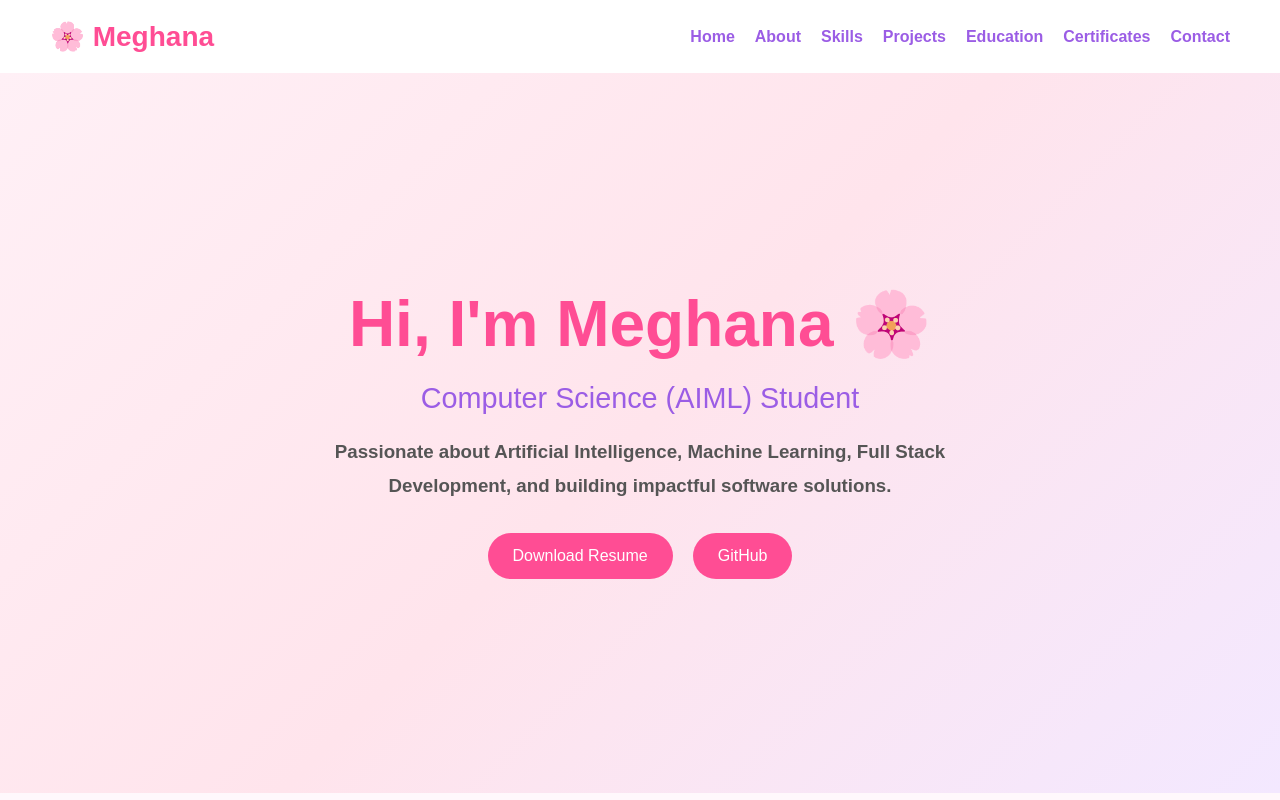
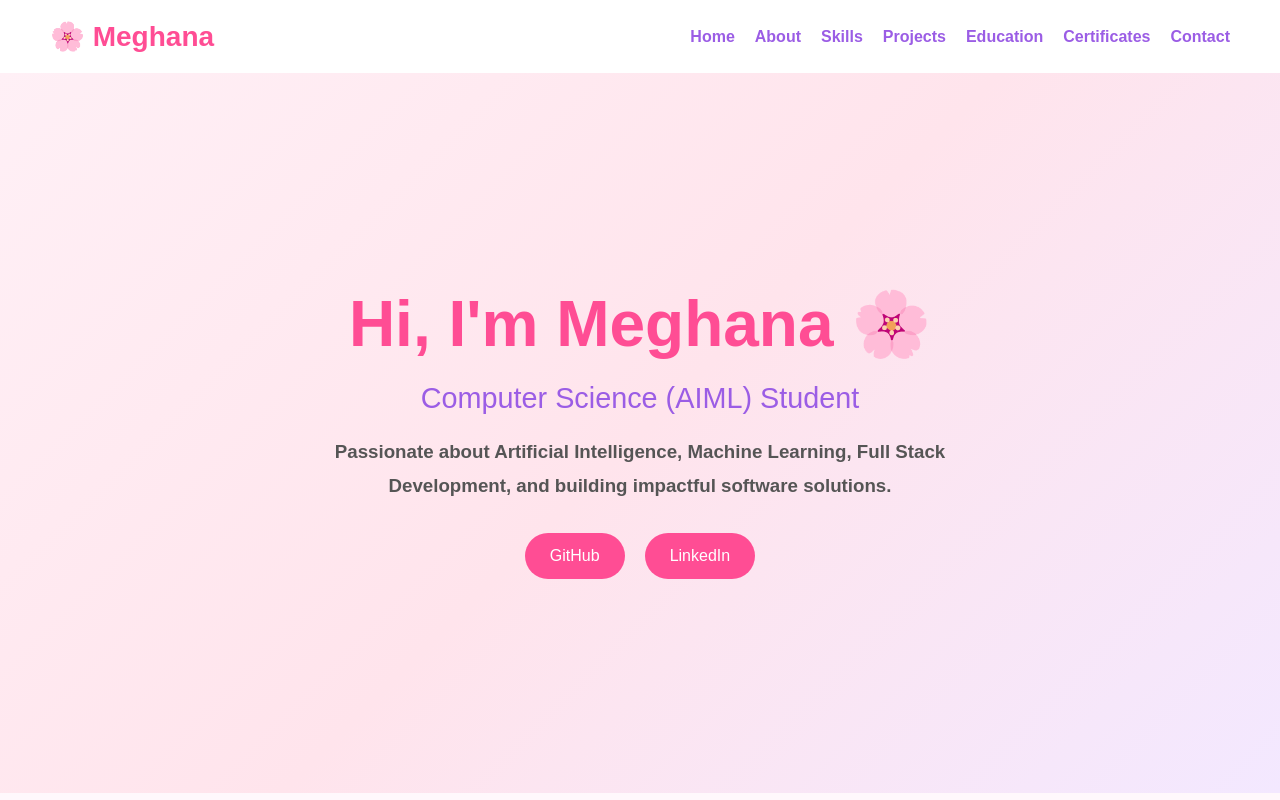
Before and after one commit to meghanamattapllay/portfolio, a React (Vite) app: page /#/ in a window 1280 px wide. Built offline with nearby package versions, Linux system fonts and the light colour scheme.

Commit message:
Final GitHub Pages fixed

```diff
--- a/src/pages/Contact.jsx
+++ b/src/pages/Contact.jsx
@@ -20,14 +20,7 @@ function Contact() {
           <h3>📍 Location</h3>
           <p>Warangal, Telangana</p>
 
-          <h3>🔗 LinkedIn</h3>
-          <a
-            href="https://linkedin.com"
-            target="_blank"
-            rel="noreferrer"
-          >
-            Visit LinkedIn
-          </a>
+
 
         </div>
 
--- a/src/pages/Home.jsx
+++ b/src/pages/Home.jsx
@@ -17,17 +17,23 @@ function Home() {
         </h3>
 
         <div className="buttons">
-          <a href="/portfolio/Meghana_Resume.pdf" download>
-            <button>Download Resume</button>
-          </a>
 
           <a
-            href="https://github.com/"
+            href="https://github.com/meghanamattapllay"
             target="_blank"
             rel="noreferrer"
           >
             <button>GitHub</button>
           </a>
+
+          <a
+            href="https://www.linkedin.com/in/meghana-mattapally/"
+            target="_blank"
+            rel="noreferrer"
+          >
+            <button>LinkedIn</button>
+          </a>
+
         </div>
       </section>
     </>
```
